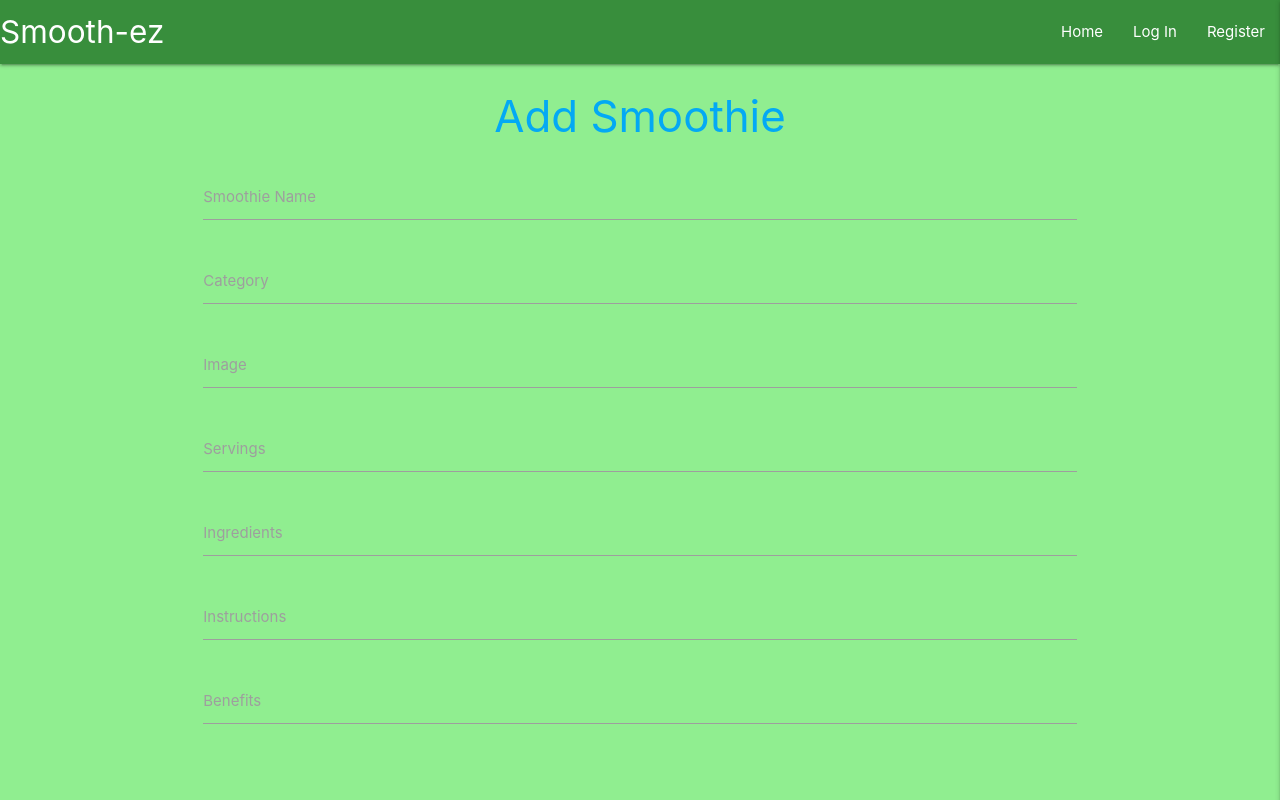
After one commit to colinflahive/CI-MS3-Smooth-ez, a Flask app: page /add_smoothie in a window 1280 px wide. The commit adds this page. Run offline with Flask 2, Linux system fonts and the light colour scheme; some libraries are stand-ins or nearby versions.

Commit message:
Add_Smoothie Template added

```diff
--- a/app.py
+++ b/app.py
@@ -98,6 +98,11 @@ def logout():
     session.pop("user")
     return redirect(url_for("login"))
 
+
+@app.route("/add_smoothie")
+def add_smoothie():
+    return render_template("add_smoothie.html")
+
 if __name__ == "__main__":
     app.run(host=os.environ.get("IP"),
             port=int(os.environ.get("PORT")),
--- /dev/null
+++ b/templates/add_smoothie.html
@@ -0,0 +1,42 @@
+{% extends "base.html" %}
+{% block content %}
+
+    <h3 class="light-blue-text text darken-4 center-align">Add Smoothie</h3>
+
+    <div class="row">
+    <form class="col s12" method="POST" action="">
+      <div class="row">
+        <div class="input-field col s12">
+            <input id="icon_prefix" type="text" class="validate">
+          <label for="icon_prefix">Smoothie Name</label>
+        </div>
+        <div class="input-field col s12">
+            <input id="icon_telephone" type="text" class="validate">
+          <label for="icon_telephone">Category</label>
+        </div>
+        <div class="input-field col s12">
+            <input id="image" type="url" class="validate">
+          <label for="image">Image</label>
+        </div>
+        <div class="input-field col s12">
+            <input id="servings" type="text" class="validate">
+          <label for="servings">Servings</label>
+        </div>
+        <div class="input-field col s12">
+            <input id="ingredients" type="text" class="validate">
+          <label for="ingredients">Ingredients</label>
+        </div>
+        <div class="input-field col s12">
+            <input id="instructions" type="text" class="validate">
+          <label for="instructions">Instructions</label>
+        </div>
+        <div class="input-field col s12">
+            <input id="benefits" type="text" class="validate">
+          <label for="benefits">Benefits</label>
+        </div>
+
+      </div>
+    </form>
+  </div>
+
+{% endblock %}
--- a/templates/base.html
+++ b/templates/base.html
@@ -26,7 +26,7 @@
                         <li><a href="{{ url_for('get_smoothies') }}">Home</a></li>
                     {% if session.user %}
                         <li><a href="{{ url_for('profile', username=session['user']) }}">Profile</a></li>
-                        <li><a href="#">Smoothies</a></li>
+                        <li><a href="{{ url_for('add_smoothie') }}">Smoothies</a></li>
                         <li><a href="#">Categories</a></li>
                         <li><a href="{{ url_for('logout') }}">Log Out</a></li>
                     {% else %}
@@ -43,7 +43,7 @@
             <li><a href="{{ url_for('get_smoothies') }}">Home</a></li>
             {% if session.user %}
                 <li><a href="{{ url_for('profile', username=session['user']) }}">Profile</a></li>
-                <li><a href="#">Smoothies</a></li>
+                <li><a href="{{ url_for('add_smoothie') }}">Smoothies</a></li>
                 <li><a href="#">Categories</a></li>
                 <li><a href="{{ url_for('logout') }}">Log Out</a></li>
             {% else %}
--- a/templates/index.html
+++ b/templates/index.html
@@ -4,7 +4,12 @@
 {% for smoothie in smoothies %}
 {{ smoothie.smoothie_name }}<br>
 {{ smoothie.category_name }}<br>
+{{ smoothie.smoothie_img }}<br>
+{{ smoothie.smoothie_servings }}<br>
+{{ smoothie.smoothie_ingredients }}<br>
+{{ smoothie.smoothie_instructions }}<br>
 {{ smoothie.benefits }}<br>
+{{ smoothie.created_by }}<br>
 
 <!-- Code Institute Template In Love Running Project Used for Homepage Layout -->
 <section id="site-tag">
```
